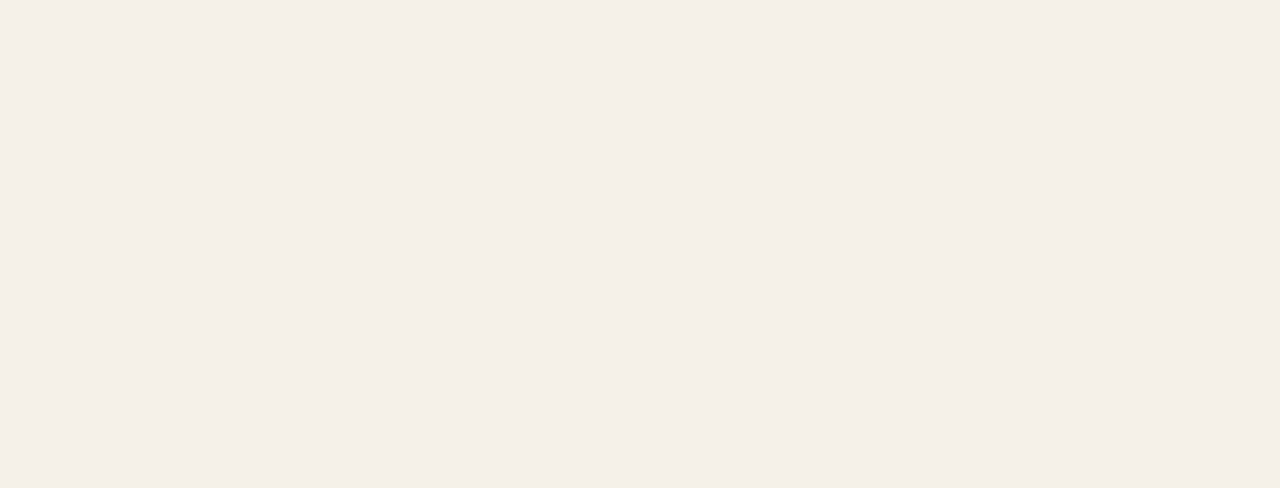
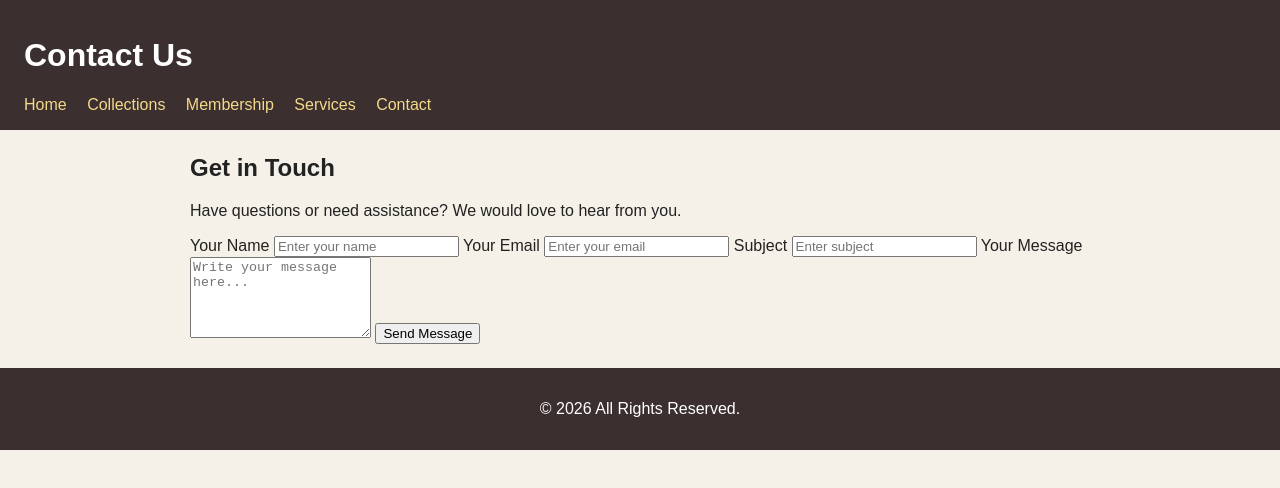
Before and after one commit to batkk007/readers-haven-library, a website: page src/contact.html in a window 1280 px wide. Drawn offline with Linux system fonts and the light colour scheme.

Commit message:
feat: add contact page content

```diff
--- a/src/contact.html
+++ b/src/contact.html
@@ -1,11 +1,53 @@
+
 <!DOCTYPE html>
 <html lang="en">
 <head>
-  <meta charset="UTF-8">
-  <meta name="viewport" content="width=device-width, initial-scale=1.0">
-  <title>Contact</title>
-  <link rel="stylesheet" href="../styles/style.css">
+    <meta charset="UTF-8">
+    <meta name="viewport" content="width=device-width, initial-scale=1.0">
+    <title>Contact</title>
+    <link rel="stylesheet" href="../styles/style.css">
 </head>
 <body>
+
+    <header>
+        <h1>Contact Us</h1>
+        <nav>
+            <a href="../index.html">Home</a>
+            <a href="collections.html">Collections</a>
+            <a href="membership.html">Membership</a>
+            <a href="services.html">Services</a>
+            <a href="contact.html">Contact</a>
+        </nav>
+    </header>
+
+    <main>
+        <section class="contact-section">
+            <h2>Get in Touch</h2>
+            <p>Have questions or need assistance? We would love to hear from you.</p>
+
+            <form class="contact-form">
+
+                <label for="name">Your Name</label>
+                <input type="text" id="name" placeholder="Enter your name" required>
+
+                <label for="email">Your Email</label>
+                <input type="email" id="email" placeholder="Enter your email" required>
+
+                <label for="subject">Subject</label>
+                <input type="text" id="subject" placeholder="Enter subject" required>
+
+                <label for="message">Your Message</label>
+                <textarea id="message" rows="5" placeholder="Write your message here..." required></textarea>
+
+                <button type="submit">Send Message</button>
+
+            </form>
+        </section>
+    </main>
+
+    <footer>
+        <p>&copy; 2026 All Rights Reserved.</p>
+    </footer>
+
 </body>
 </html>
```
